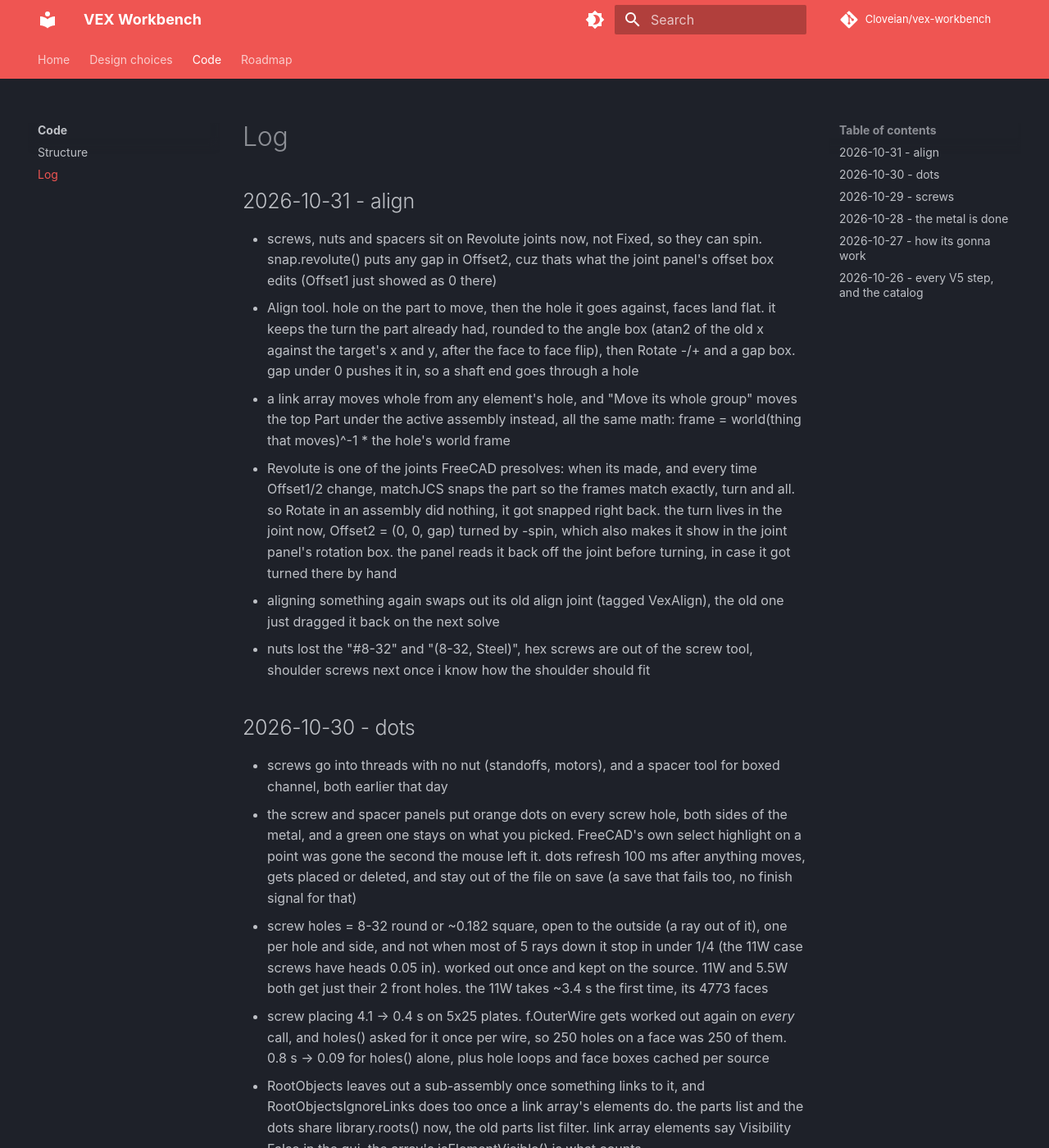
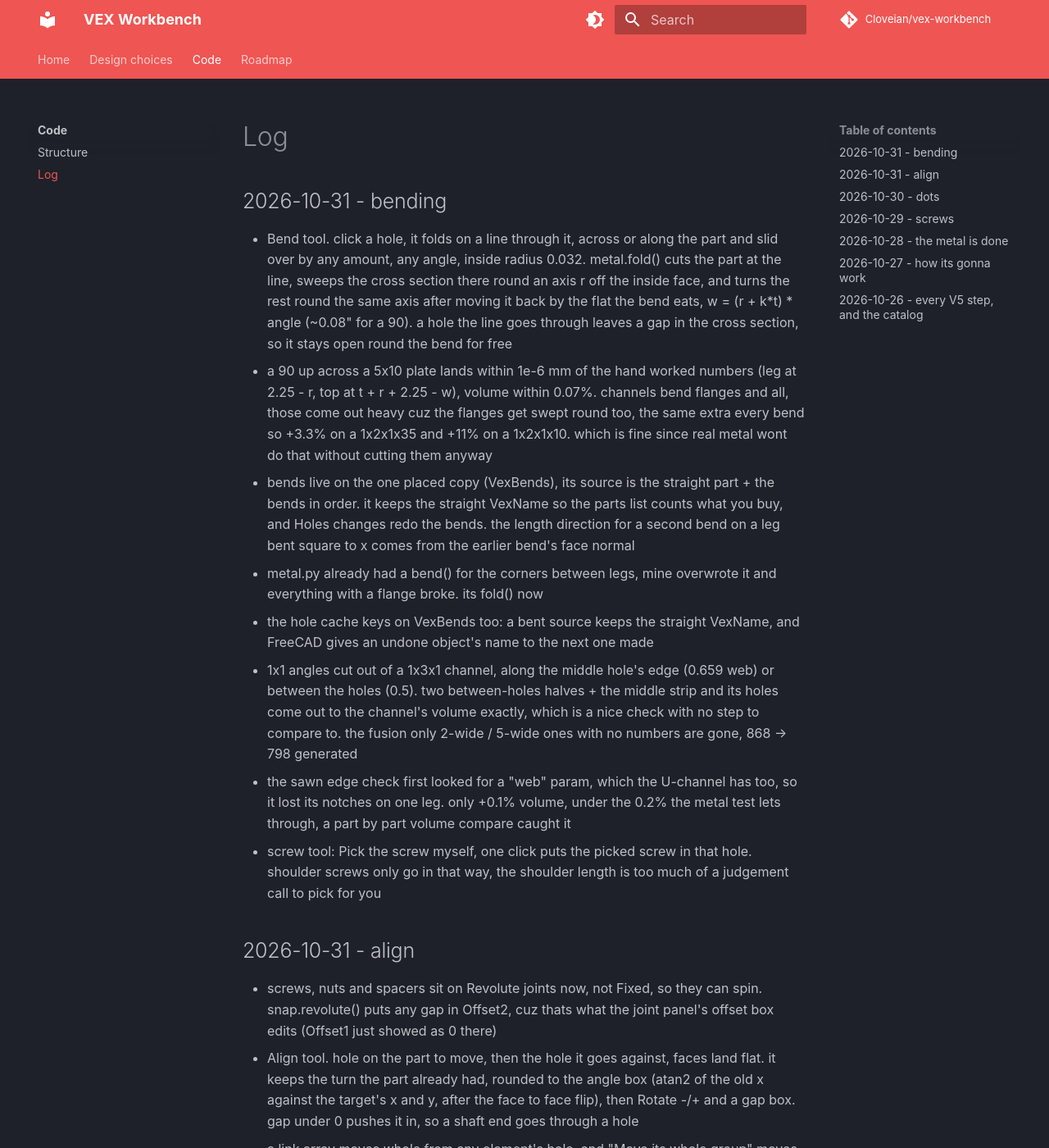
Before and after one commit to Cloveian/vex-workbench, an MkDocs documentation site: the page built from docs/code/log.md, in a window 1280 px wide and 1400 px high. Shown: the whole window at 82% size. Built offline with MkDocs 1.6.1 and Material for MkDocs 9.7.7, drawn with Linux system fonts in a browser that asks for light colours; comment, search, counter and statistics services are not loaded.

Commit message:
log, bending. and a bent copy still counts as the straight part

```diff
--- a/docs/code/log.md
+++ b/docs/code/log.md
@@ -1,4 +1,15 @@
 # Log
+
+## 2026-10-31 - bending
+
+- Bend tool. click a hole, it folds on a line through it, across or along the part and slid over by any amount, any angle, inside radius 0.032. metal.fold() cuts the part at the line, sweeps the cross section there round an axis r off the inside face, and turns the rest round the same axis after moving it back by the flat the bend eats, w = (r + k*t) * angle (~0.08" for a 90). a hole the line goes through leaves a gap in the cross section, so it stays open round the bend for free
+- a 90 up across a 5x10 plate lands within 1e-6 mm of the hand worked numbers (leg at 2.25 - r, top at t + r + 2.25 - w), volume within 0.07%. channels bend flanges and all, those come out heavy cuz the flanges get swept round too, the same extra every bend so +3.3% on a 1x2x1x35 and +11% on a 1x2x1x10. which is fine since real metal wont do that without cutting them anyway
+- bends live on the one placed copy (VexBends), its source is the straight part + the bends in order. it keeps the straight VexName so the parts list counts what you buy, and Holes changes redo the bends. the length direction for a second bend on a leg bent square to x comes from the earlier bend's face normal
+- metal.py already had a bend() for the corners between legs, mine overwrote it and everything with a flange broke. its fold() now
+- the hole cache keys on VexBends too: a bent source keeps the straight VexName, and FreeCAD gives an undone object's name to the next one made
+- 1x1 angles cut out of a 1x3x1 channel, along the middle hole's edge (0.659 web) or between the holes (0.5). two between-holes halves + the middle strip and its holes come out to the channel's volume exactly, which is a nice check with no step to compare to. the fusion only 2-wide / 5-wide ones with no numbers are gone, 868 -> 798 generated
+- the sawn edge check first looked for a "web" param, which the U-channel has too, so it lost its notches on one leg. only +0.1% volume, under the 0.2% the metal test lets through, a part by part volume compare caught it
+- screw tool: Pick the screw myself, one click puts the picked screw in that hole. shoulder screws only go in that way, the shoulder length is too much of a judgement call to pick for you
 
 ## 2026-10-31 - align
 
```
Also changed, not shown: 1 other file.
